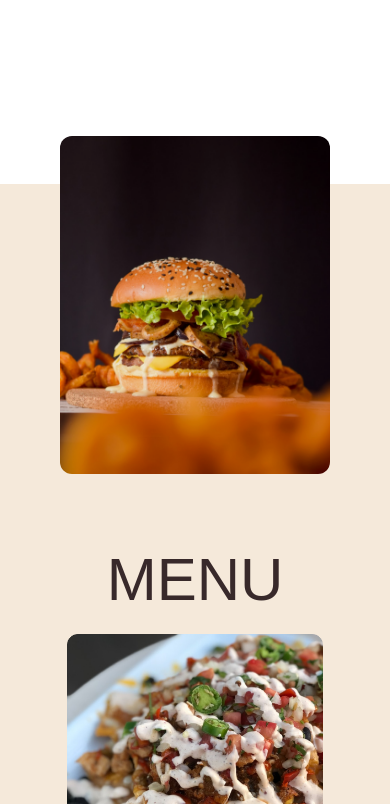
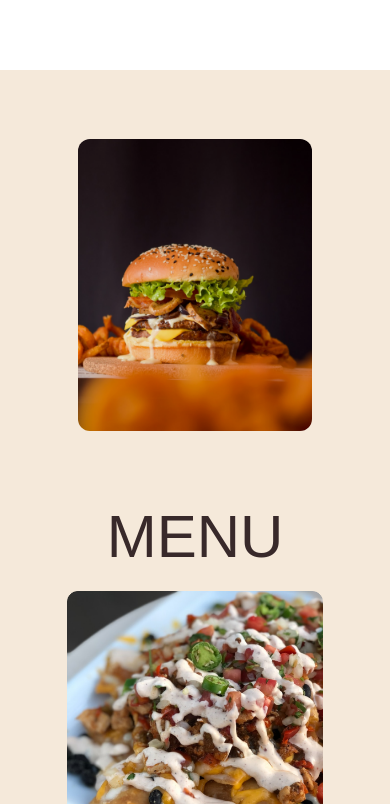
Before and after one commit to suyashrastogi7/back40grill, a React (Create React App) app: page / in a window 390 px wide. Shown: the part 1196-2000 px from the top of the page. Built offline with nearby package versions, Linux system fonts and the light colour scheme; what react-locomotive-scroll would draw is missing.

Commit message:
corrected for iphone SE

```diff
--- a/src/App.css
+++ b/src/App.css
@@ -3,6 +3,17 @@ h1 {
 }
 p {
   font-family: 'Inter', sans-serif;
+}
+
+@media screen and (max-width: 400px) {
+  .low {
+    height: auto;
+  }
+  .low-img {
+    height: 60%;
+    width: 60%;
+    margin-top: 30%;
+  }
 }
 
 body {
--- a/src/App.js
+++ b/src/App.js
@@ -32,6 +32,7 @@ function App() {
       <div className="md:hidden inline-block sticky z-50">
         <Hamburger />
       </div>
+      <div>
         <LocomotiveScrollProvider
           options={{
             smooth: true,
@@ -63,6 +64,7 @@ function App() {
             </Element>
           </main>
         </LocomotiveScrollProvider>
+      </div>
       <div className="fixed md:inline-block hidden right-12 flex flex-col z-50 top-1/2 -translate-y-1/2">
         {screens.map((item, i) => {
           return (
--- a/src/Components/Bar/index.js
+++ b/src/Components/Bar/index.js
@@ -8,7 +8,7 @@ import patio from "../../Images/patio.png";
 
 const Bar = () => {
   return (
-    <div className="h-screen w-screen bg-[#F5E9DA] md:grid md:grid-cols-3 flex flex-col gap-16 py-7 md:px-0 px-9">
+    <div className="h-screen low w-screen bg-[#F5E9DA] md:grid md:grid-cols-3 flex flex-col gap-16 py-7 md:px-0 px-9">
       <div className="flex justify-center items-center">
         <h1 className="md:text-8xl text-7xl text-[#1D1213] md:text-vertical text-none w-full md:-rotate-90">
           Patio and Bar.
--- a/src/Components/Hamburger/index.js
+++ b/src/Components/Hamburger/index.js
@@ -21,14 +21,13 @@ const Hamburger = () => {
       </ul>
 
       <div className="mobile-menu-section">
-        <input type="checkbox" id="btnControl" />
-        <label
-          className="btn"
-          for="btnControl"
-          id="toggle"
+        <input
+          type="checkbox"
+          id="btnControl"
           onClick={() => setShow((prev) => !prev)}
-        >
-          <div className="hamburger hamburger-container">
+        />
+        <label className="btn" for="btnControl" id="toggle">
+          <div className="hamburger hamburger-container z-50">
             <span></span>
             <span></span>
             <span></span>
--- a/src/Components/Intro/index.js
+++ b/src/Components/Intro/index.js
@@ -11,7 +11,7 @@ import map_drop_dark from "../../Images/map-drop-dark.svg";
 const Intro = () => {
   const [show, setShow] = useState(false);
   return (
-    <div className="h-screen w-screen flex md:flex-row flex-col items-center">
+    <div className="h-screen low w-screen flex md:flex-row flex-col items-center">
       <div className="p-9 md:grow-0 grow">
         <h1 className="text-[#24191E] text-center 2xl:text-5xl lg:text-5xl md:text-4xl text-3xl">
           B40G
@@ -67,7 +67,7 @@ const Intro = () => {
       <div className="bg-[#F5E9DA] md:grow grow-0 md:h-full h-2/5 md:mt-0 mt-9 md:w-auto w-full md:flex md:justify-center md:items-center inline-block">
         <img
           src={burger}
-          className="md:h-5/6 h-full md:mx-0 mx-auto md:-translate-y-0 -translate-y-12 rounded-xl hover:shadow-2xl hover:scale-105 md:hover:-translate-y-3 hover:-translate-y-16 transition ease-in-out"
+          className="md:h-5/6 low-img h-full md:mx-0 mx-auto md:-translate-y-0 -translate-y-12 rounded-xl hover:shadow-2xl hover:scale-105 md:hover:-translate-y-3 hover:-translate-y-16 transition ease-in-out"
           alt="burger"
         />
       </div>
--- a/src/Components/Menu/index.js
+++ b/src/Components/Menu/index.js
@@ -9,7 +9,7 @@ import food2 from "../../Images/food2.png";
 
 const Menu = () => {
   return (
-    <div className="h-screen w-screen bg-[#F5E9DA] md:grid md:grid-cols-3 flex flex-col items-center justify-around py-7">
+    <div className="h-screen low w-screen bg-[#F5E9DA] md:grid md:grid-cols-3 flex flex-col items-center justify-around py-7">
       <div className="md:flex md:flex-col static md:h-full h-auto items-center justify-around">
         <p className="2xl:w-1/2 md:inline-block hidden lg:w-2/3 md:w-1/2 2xl:text-xl lg:text-lg">
           Lorem ipsum dolor sit amet, consectetur adipiscing elit. Sit pharetra,
--- a/src/Components/Offers/index.js
+++ b/src/Components/Offers/index.js
@@ -7,8 +7,8 @@ import instagram from "../../Images/instagram.svg";
 
 const Offers = () => {
   return (
-    <div className="h-screen w-screen md:pb-7 pb-7 bg-[#F5E9DA]">
-      <div className="h-64 bg-white">
+    <div className="h-screen w-screen md:pb-7 pb-7 bg-[#F5E9DA] low">
+      <div className="h-64 low bg-white">
         <img src={eye} alt="keep an eye out" className="h-96 mx-auto" />
       </div>
       <div className="h-2/3 py-9 text-center flex flex-col justify-end px-9 md:px-0">
--- a/src/Components/Steaks/index.js
+++ b/src/Components/Steaks/index.js
@@ -10,7 +10,7 @@ import frame33 from "../../Images/Frame33.png";
 
 const Steaks = () => {
   return (
-    <div className="h-screen w-screen justify-center p-9 items-center bg-[#F5E9DA]">
+    <div className="h-screen low w-screen justify-center p-9 items-center bg-[#F5E9DA]">
       <div className="flex flex-col w-full my-3 md:inline-block hidden">
         <div className="flex md:flex-row flex-col justify-center items-center mb-4 mx-auto">
           <div>
```
Lines whose indentation alone changed are shown as unchanged.
